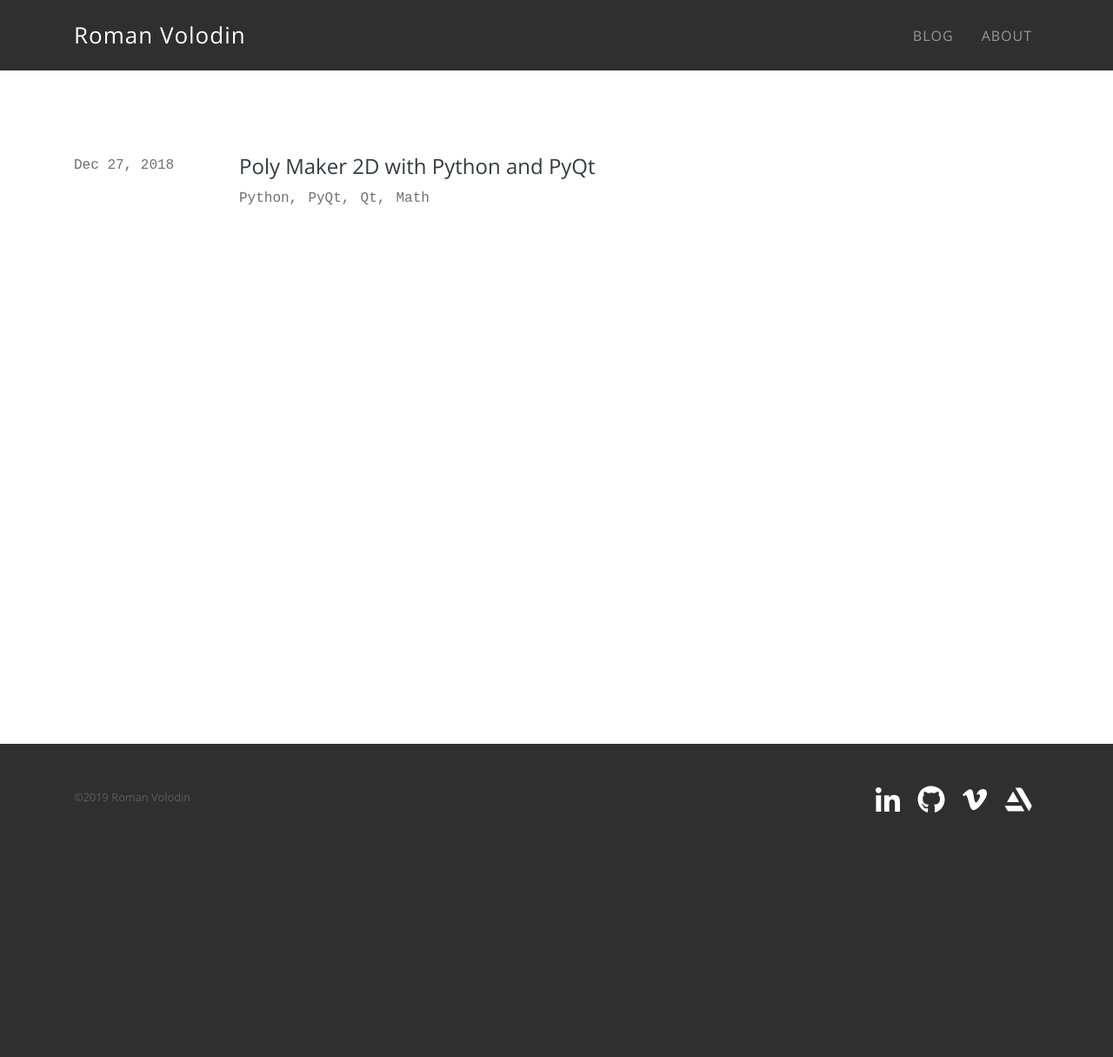
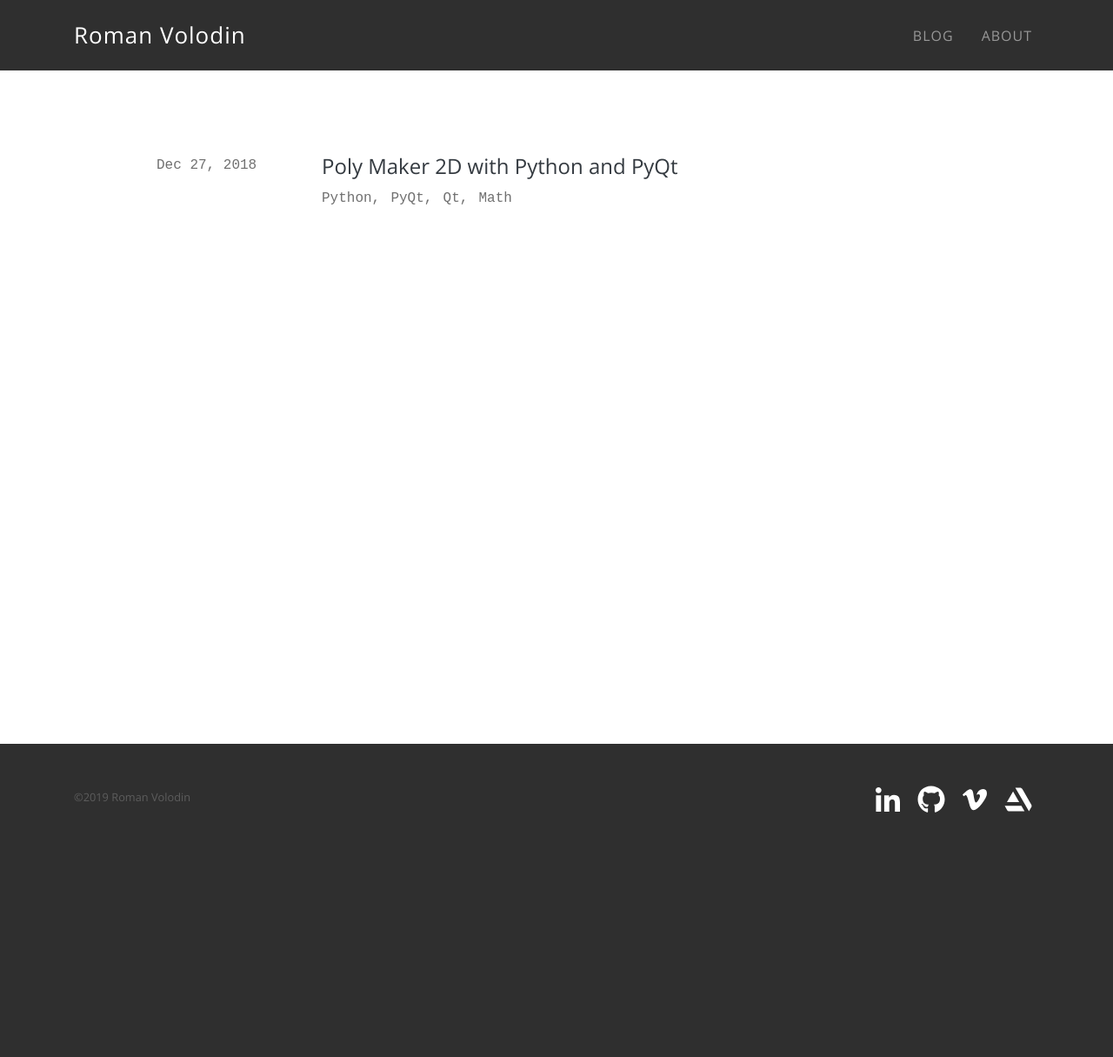
Before and after one commit to volodinroman/volodinroman.github.io, a Jekyll site: the page built from blog/index.html, in a window 1280 px wide. Shown: the whole page at 87% size. Built offline with Jekyll 4.4.1, drawn with Linux system fonts in a browser that asks for light colours; nearby versions of some CDN libraries.

Commit message:
post title padding left

```diff
--- a/blog/index.html
+++ b/blog/index.html
@@ -16,6 +16,7 @@ layout: default
 
                 <div class="row post-list-item ">
                     <!-- middle column takes less space than the container class originally does -->
+                    <div class="col-0 col-xl-1 "></div>
                     <div class="col-0 col-xl-2 font-computer  pt-1"><h6>{{ post.date |  date: "%b %-d, %Y" }}</h6></div>
                     <div class="col-12 col-xl-8 ">
 
```
